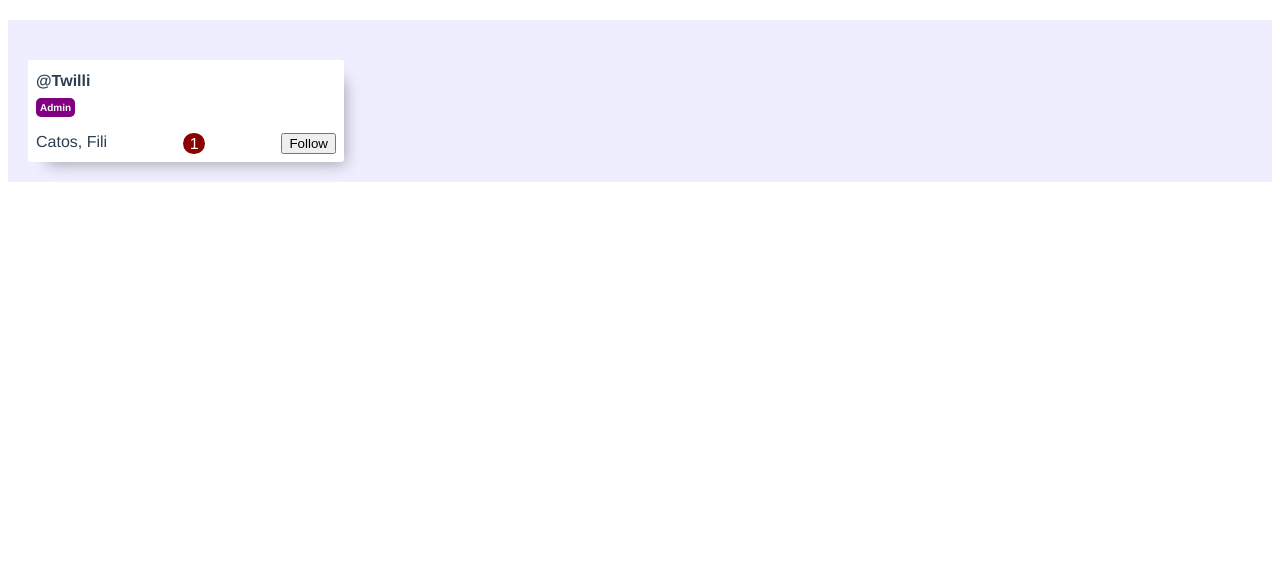
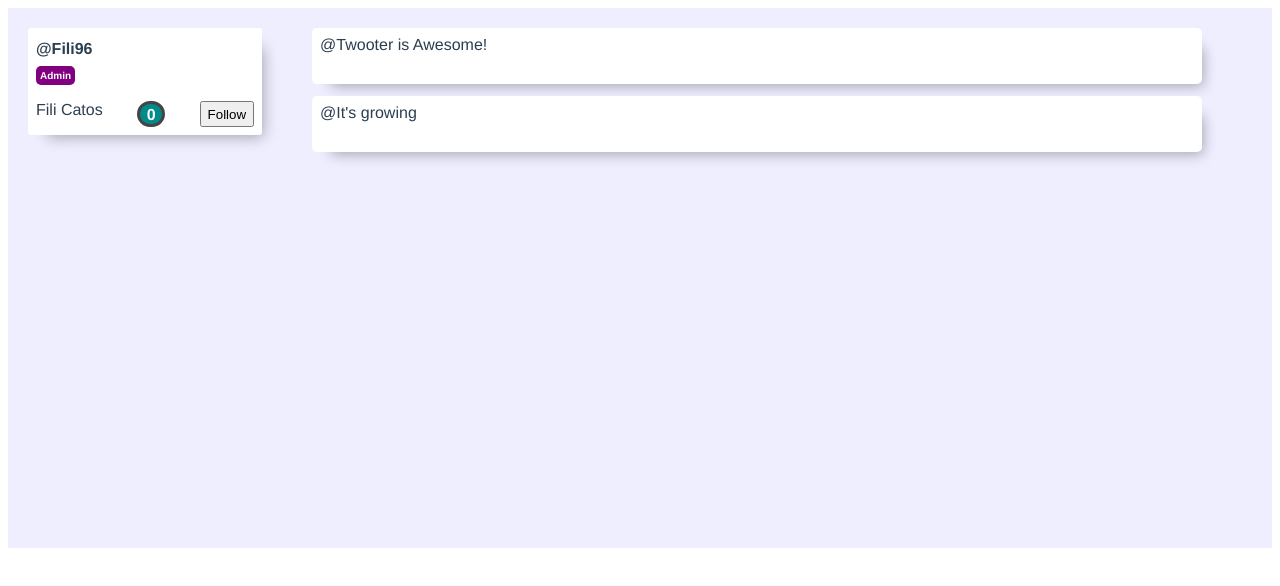
Before and after one commit to FL-CC/vue-the-earth-is-square, a Vue app: page / in a window 1280 px wide. Shown: the top 586 px of the page. Built offline with nearby package versions, Linux system fonts and the light colour scheme.

Commit message:
UserProfile and TwootItems components

```diff
--- a/package.json
+++ b/package.json
@@ -18,7 +18,8 @@
     "@vue/compiler-sfc": "^3.0.0",
     "babel-eslint": "^10.1.0",
     "eslint": "^6.7.2",
-    "eslint-plugin-vue": "^7.0.0-0"
+    "eslint-plugin-vue": "^7.0.0-0",
+    "vue-loader-v16": "^16.0.0-beta.5.4"
   },
   "eslintConfig": {
     "root": true,
--- a/src/App.vue
+++ b/src/App.vue
@@ -1,30 +1,47 @@
 <template>
-<div id="app">
-  <UserProfile />
-</div>
-
+  <div class="app_section">
+    <UserProfile :user="user" />
+    <div class="app_twootContainer">
+      <TwootItem v-for="twoot in user.twoots" :twoot="twoot" :key="twoot.id" />
+    </div>
+  </div>
 </template>
 
 <script>
 import UserProfile from "./components/UserProfile";
+import TwootItem from "./components/TwootItem";
 
 export default {
-  name: 'App',
-  data() {},
+  name: "App",
   components: {
-    UserProfile
+    UserProfile,
+    TwootItem,
   },
-  watch: {
+  data() {
+    return {
+      user: {
+        username: "Fili96",
+        name: "Fili Catos",
+        follower: 0,
+        twoots: [
+          {
+            id: 1,
+            content: "Twooter is Awesome!",
+          },
+          {
+            id: 2,
+            content: "It's growing",
+          },
+        ],
+      },
+    };
   },
-  computed: {
 
-  },
-  methods: {
-
-  },
-  mounted() {}
-
-}
+  watch: {},
+  computed: {},
+  methods: {},
+  mounted() {},
+};
 </script>
 
 <style>
@@ -32,11 +49,32 @@ export default {
   font-family: Avenir, Helvetica, Arial, sans-serif;
   -webkit-font-smoothing: antialiased;
   -moz-osx-font-smoothing: grayscale;
+  height: 500px;
   text-align: center;
   color: #2c3e50;
-  margin-top: 20px;
+  display: flex;
+  padding: 20px;
+  flex-direction: row;
+  justify-content: flex-start;
+  align-items: flex-start;
+  /* justify-items: flex-end; */
+
+  background-color: #eeeeff;
+}
+
+.app_twootContainer {
   display: flex;
   flex-direction: column;
-  background-color: #eeeeff;
+  align-items: stretch;
+  flex: 1 1 400;
+  justify-content: stretch;
+  padding-left: 50px;
+  padding-right: 50px;
+  width: 100%;
+}
+.app_section {
+  display: flex;
+  justify-content: stretch;
+  width: 100%;
 }
 </style>
--- /dev/null
+++ b/src/components/TwootItem.vue
@@ -0,0 +1,34 @@
+<template>
+  <div class="tw_container">@{{ twoot?.content }}</div>
+</template>
+
+<script>
+export default {
+  name: "TwootItem",
+  props: {
+    twoot: {
+      required: true,
+      type: Object,
+    },
+  },
+};
+</script>
+
+<style>
+.tw_container {
+  text-align: left;
+  height: 40px;
+  padding: 8px;
+  background-color: white;
+  border-radius: 5px;
+  margin-bottom: 12px;
+  box-shadow: 10px 11px 14px -9px rgba(0, 0, 0, 0.32);
+  transition-duration: 0.15s;
+  transition-timing-function: ease;
+  transition-property: all;
+}
+
+.tw_container:hover {
+  transform: scale(1.02, 1.02);
+}
+</style>
--- a/src/components/UserProfile.vue
+++ b/src/components/UserProfile.vue
@@ -3,8 +3,8 @@
     <h1 class="up_title">@{{ user.username }}</h1>
     <div class="up_badge">Admin</div>
     <div class="up_section">
-      <span class="up_name">{{ fullName }}</span>
-      <span class="up_followers">{{ followers }}</span>
+      <span class="up_name">{{ user.name }}</span>
+      <span class="up_followers">{{ user.follower }}</span>
       <button @click="followUser">Follow</button>
     </div>
   </div>
@@ -13,19 +13,25 @@
 <script>
 export default {
   name: "UserProfile",
-  data() {
-    return {
-      followers: 0,
-      user: {
-        id: 1,
-        username: "Twilli",
-        firstName: "Fili",
-        lastName: "Catos",
-        email: "fl@catos.de",
-        isAdmin: true,
-      },
-    };
+  props: {
+    user: {
+      required: true,
+      type: Object,
+    },
   },
+  // data() {
+  //   return {
+  //     followers: 0,
+  //     user: {
+  //       id: 1,
+  //       username: "Twilli",
+  //       firstName: "Fili",
+  //       lastName: "Catos",
+  //       email: "fl@catos.de",
+  //       isAdmin: true,
+  //     },
+  //   };
+  // },
   watch: {
     followers(newFollowerCount, oldFollowerCount) {
       if (oldFollowerCount < newFollowerCount) {
@@ -60,12 +66,13 @@ export default {
   flex-direction: column;
   justify-content: flex-start;
   text-align: left;
-  margin: 20px;
   width: 300px;
   border-radius: 3px;
   box-shadow: 10px 11px 14px -9px rgba(0, 0, 0, 0.32);
   background-color: white;
   padding: 8px;
+  justify-self: self-start;
+  align-self: flex-start;
 }
 
 .up_section {
@@ -84,6 +91,7 @@ export default {
   font-weight: bolder;
   padding: 4px;
   border-radius: 5px;
+
   background-color: purple;
   color: white;
   margin-right: auto;
@@ -92,13 +100,17 @@ export default {
 }
 
 .up_followers {
-  border-radius: 11px;
-  background-color: darkred;
+  border-radius: 20px;
+  border-width: 3px;
+  border-color: #454545;
+  border-style: solid;
+  background-color: darkcyan;
   color: white;
   width: 22px;
   display: flex;
   justify-content: space-around;
   align-content: space-around;
   padding-top: 2px;
+  font-weight: bold;
 }
 </style>
```
Also changed, not shown: 1 other file (tests, documents, lock files or other folders).
